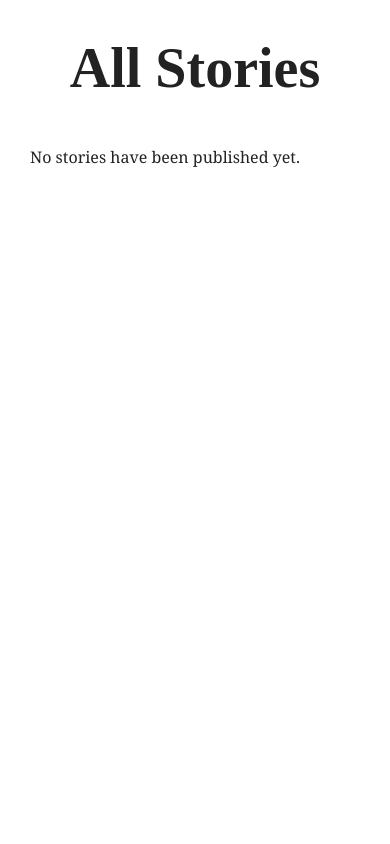
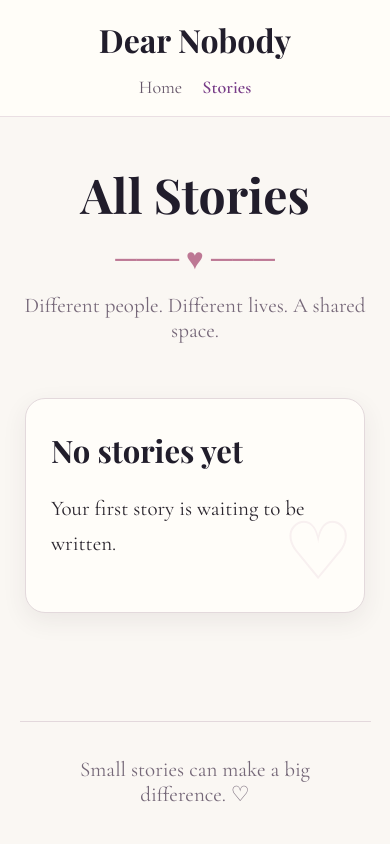
Before and after one commit to joe032NM/dear-nobody, a Flask app: page /stories in a window 390 px wide. Run offline with Flask 3, Linux system fonts and the light colour scheme; data that the repository does not hold is empty.

Commit message:
Update stories.html

```diff
--- a/templates/stories.html
+++ b/templates/stories.html
@@ -5,65 +5,170 @@
     <meta charset="UTF-8">
     <meta name="viewport" content="width=device-width, initial-scale=1.0">
 
-    <title>All Stories</title>
+    <title>Dear Nobody — All Stories</title>
 
-    <link rel="stylesheet"
-          href="{{ url_for('static', filename='css/style.css') }}">
+    <!-- Elegant fonts -->
+    <link rel="preconnect" href="https://fonts.googleapis.com">
+    <link rel="preconnect" href="https://fonts.gstatic.com" crossorigin>
+
+    <link href="https://fonts.googleapis.com/css2?family=Cormorant+Garamond:wght@400;500;600;700&family=Playfair+Display:wght@500;600;700&display=swap"
+          rel="stylesheet">
 
     <style>
-        body {
-            max-width: 1000px;
-            margin: 0 auto;
-            padding: 40px 30px;
-            font-family: Georgia, serif;
-            background: #ffffff;
+
+        * {
+            box-sizing: border-box;
         }
 
-        h1 {
+        body {
+            margin: 0;
+            background: #faf7f3;
+            color: #211d2b;
+            font-family: "Cormorant Garamond", serif;
+        }
+
+        /* ---------- HEADER ---------- */
+
+        header {
+            background: rgba(255, 253, 249, 0.96);
+            border-bottom: 1px solid #eadfe3;
+            padding: 18px 5%;
+            display: flex;
+            align-items: center;
+            justify-content: space-between;
+        }
+
+        .logo {
+            font-family: "Playfair Display", serif;
+            font-size: 32px;
+            font-weight: 700;
+            color: #211d2b;
+        }
+
+        .tagline {
+            margin-left: 18px;
+            color: #766879;
+            font-size: 20px;
+        }
+
+        .brand {
+            display: flex;
+            align-items: center;
+        }
+
+        nav a {
+            margin-left: 32px;
+            text-decoration: none;
+            color: #66576a;
+            font-size: 20px;
+        }
+
+        nav a:hover {
+            color: #783d88;
+        }
+
+        nav .active {
+            color: #783d88;
+            font-weight: 600;
+        }
+
+        /* ---------- HERO ---------- */
+
+        .hero {
             text-align: center;
-            font-size: 56px;
-            margin-bottom: 50px;
+            padding: 65px 20px 45px;
+        }
+
+        .hero h1 {
+            font-family: "Playfair Display", serif;
+            font-size: 68px;
+            margin: 0;
+        }
+
+        .heart-divider {
+            color: #bd7894;
+            font-size: 30px;
+            margin: 15px 0;
+        }
+
+        .hero p {
+            color: #766879;
+            font-size: 25px;
+            margin: 0;
+        }
+
+        /* ---------- STORIES ---------- */
+
+        .stories-container {
+            max-width: 1100px;
+            margin: 0 auto;
+            padding: 10px 25px 80px;
         }
 
         .story-card {
-            background: #ffffff;
-            border: 1px solid #d8d8d8;
-            border-radius: 14px;
-            padding: 30px 35px;
-            margin-bottom: 30px;
-            box-shadow: 0 4px 15px rgba(0, 0, 0, 0.08);
+            position: relative;
+            background: #fffdf9;
+            border: 1px solid #e3d9dc;
+            border-radius: 20px;
+            padding: 42px 48px;
+            margin-bottom: 28px;
+            box-shadow: 0 8px 25px rgba(70, 45, 65, 0.08);
+            overflow: hidden;
+        }
+
+        .story-card::after {
+            content: "♡";
+            position: absolute;
+            right: 45px;
+            bottom: 10px;
+            font-size: 115px;
+            color: #ead7df;
+            opacity: 0.35;
+            pointer-events: none;
         }
 
         .story-card h2 {
-            margin-top: 0;
-            margin-bottom: 8px;
-            font-size: 30px;
+            position: relative;
+            z-index: 1;
+            margin: 0 0 5px;
+            font-family: "Playfair Display", serif;
+            font-size: 38px;
         }
 
         .story-card h2 a {
-            color: #222222;
+            color: #211d2b;
             text-decoration: none;
         }
 
         .story-card h2 a:hover {
-            text-decoration: underline;
+            color: #783d88;
         }
 
         .story-meta {
-            color: #666666;
-            font-size: 15px;
-            margin-bottom: 22px;
+            position: relative;
+            z-index: 1;
+            color: #756878;
+            font-size: 19px;
+            margin-bottom: 25px;
         }
 
         .story-preview {
-            color: #333333;
-            font-size: 18px;
-            line-height: 1.7;
+            position: relative;
+            z-index: 1;
+            max-width: 750px;
+            color: #29242d;
+            font-size: 23px;
+            line-height: 1.65;
         }
 
         .read-more {
-            color: #7b2cbf;
-            font-size: 17px;
+            position: relative;
+            z-index: 1;
+            display: inline-block;
+            margin-top: 15px;
+            color: #783d88;
+            font-size: 21px;
+            font-weight: 600;
             text-decoration: none;
         }
 
@@ -71,66 +176,250 @@
             text-decoration: underline;
         }
 
-        .write-story {
-            display: block;
+        /* ---------- WRITE BUTTON ---------- */
+
+        .write-area {
             text-align: center;
-            margin-top: 35px;
-            font-size: 20px;
-            color: #7b2cbf;
+            margin-top: 5px;
+            margin-bottom: 70px;
         }
+
+        .write-button {
+            display: inline-block;
+            padding: 14px 42px;
+            border-radius: 40px;
+            background: #86469a;
+            color: white;
+            font-size: 23px;
+            text-decoration: none;
+            box-shadow: 0 6px 18px rgba(100, 55, 120, 0.25);
+        }
+
+        .write-button:hover {
+            background: #713681;
+        }
+
+        /* ---------- FOOTER ---------- */
+
+        footer {
+            border-top: 1px solid #e3d8dc;
+            max-width: 90%;
+            margin: 0 auto;
+            padding: 35px;
+            text-align: center;
+            color: #756878;
+            font-size: 21px;
+        }
+
+        /* ---------- MOBILE ---------- */
+
+        @media (max-width: 700px) {
+
+            header {
+                flex-direction: column;
+                gap: 15px;
+            }
+
+            .tagline {
+                display: none;
+            }
+
+            nav a {
+                margin: 0 8px;
+                font-size: 18px;
+            }
+
+            .hero {
+                padding-top: 45px;
+            }
+
+            .hero h1 {
+                font-size: 48px;
+            }
+
+            .hero p {
+                font-size: 21px;
+            }
+
+            .story-card {
+                padding: 30px 25px;
+            }
+
+            .story-card h2 {
+                font-size: 31px;
+            }
+
+            .story-preview {
+                font-size: 21px;
+            }
+
+            .story-card::after {
+                right: 10px;
+                font-size: 80px;
+            }
+        }
+
     </style>
 </head>
 
+
 <body>
 
-    <h1>All Stories</h1>
+    <!-- HEADER -->
+
+    <header>
+
+        <div class="brand">
+
+            <div class="logo">
+                Dear Nobody
+            </div>
+
+            <div class="tagline">
+                Stories for a kinder world
+            </div>
+
+        </div>
+
+
+        <nav>
+
+            <a href="{{ url_for('home') }}">
+                Home
+            </a>
+
+            <a href="{{ url_for('stories') }}" class="active">
+                Stories
+            </a>
+
+            {% if session.get("user") %}
+
+                <a href="{{ url_for('new_story') }}">
+                    Write
+                </a>
+
+                <a href="{{ url_for('logout') }}">
+                    Logout
+                </a>
+
+            {% endif %}
+
+        </nav>
+
+    </header>
+
+
+    <!-- HERO -->
+
+    <section class="hero">
+
+        <h1>
+            All Stories
+        </h1>
+
+        <div class="heart-divider">
+            ─── ♥ ───
+        </div>
+
+        <p>
+            Different people. Different lives. A shared space.
+        </p>
+
+    </section>
+
+
+    <!-- STORIES -->
+
+    <main class="stories-container">
 
         {% for post in posts %}
 
-    <div class="story-card">
+        <article class="story-card">
 
             <h2>
+
                 <a href="{{ url_for('view_story', story_id=post.id) }}">
                     {{ post.title }}
                 </a>
+
             </h2>
 
+
             <div class="story-meta">
+
                 By {{ post.author }}
-            · {{ post.created_at.strftime('%d %B %Y') }}
+
+                ·
+
+                {{ post.created_at.strftime('%d %B %Y') }}
+
             </div>
 
+
             <div class="story-preview">
+
                 {{ post.content[:250] }}
 
                 {% if post.content|length > 250 %}
                     ...
                 {% endif %}
+
             </div>
 
-        <br>
 
             <a class="read-more"
                href="{{ url_for('view_story', story_id=post.id) }}">
+
                 Read Story →
+
+            </a>
+
+        </article>
+
+        {% else %}
+
+            <div class="story-card">
+
+                <h2>
+                    No stories yet
+                </h2>
+
+                <p class="story-preview">
+                    Your first story is waiting to be written.
+                </p>
+
+            </div>
+
+        {% endfor %}
+
+
+        <!-- WRITE -->
+
+        {% if session.get("user") %}
+
+        <div class="write-area">
+
+            <a class="write-button"
+               href="{{ url_for('new_story') }}">
+
+                ✎ &nbsp; Write a Story
+
             </a>
 
         </div>
 
-    {% else %}
+        {% endif %}
 
-    <p>No stories have been published yet.</p>
+    </main>
 
-    {% endfor %}
 
-    {% if session.get("user") %}
+    <!-- FOOTER -->
 
-    <a class="write-story"
-       href="{{ url_for('new_story') }}">
-        ✍️ Write a Story
-    </a>
+    <footer>
 
-    {% endif %}
+        Small stories can make a big difference. ♡
+
+    </footer>
 
 </body>
 
```
Lines whose indentation alone changed are shown as unchanged.
